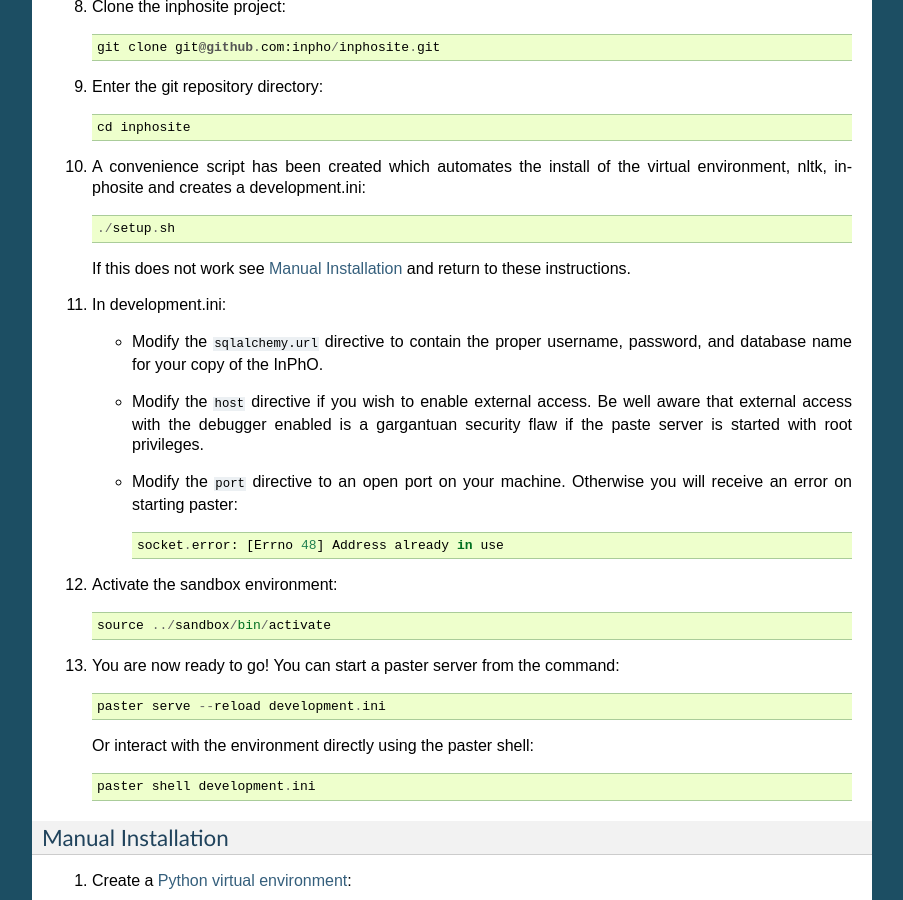
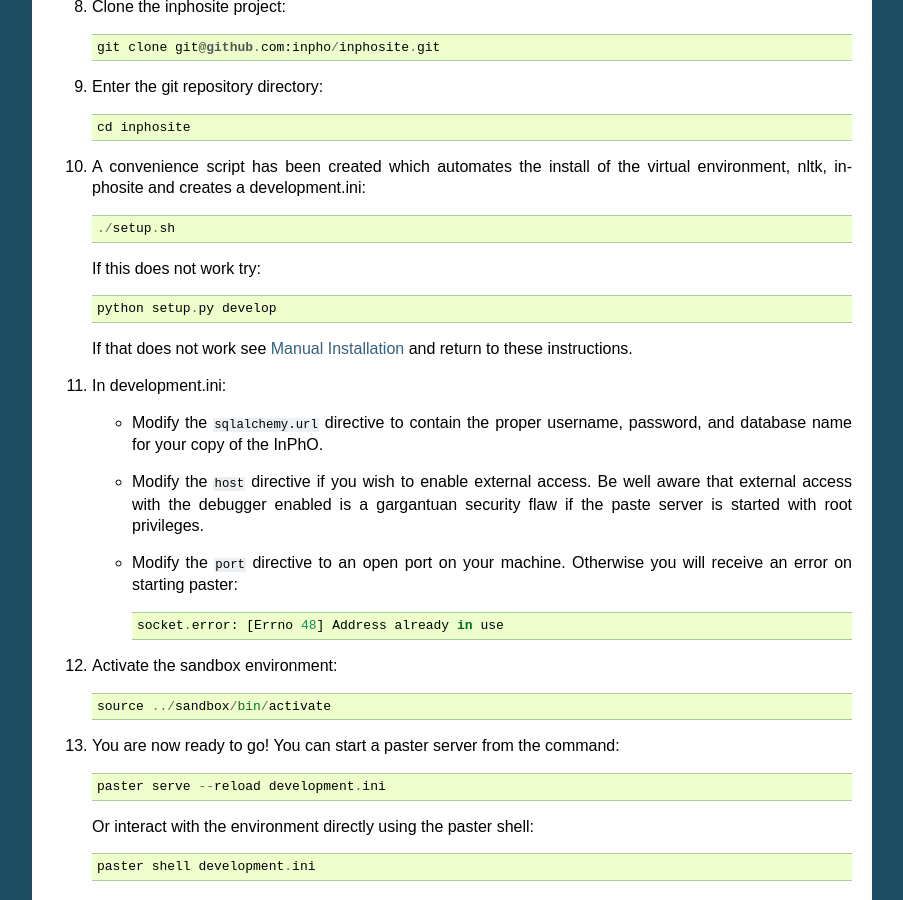
Before and after one commit to inpho/inphosite, a Sphinx documentation site: the page built from docs/source/install.rst, in a window 1280 px wide and 900 px high, scrolled down 978 px. Shown: the whole window, without its empty margins (198-1101 px from the left). Built offline with Sphinx 7.4.7, drawn with Linux system fonts in a browser that asks for light colours.

Commit message:
Update install.rst

```diff
--- a/docs/source/install.rst
+++ b/docs/source/install.rst
@@ -61,7 +61,11 @@ To begin working with the inphosite code:
 
         ./setup.sh
 
-    If this does not work see `Manual Installation`_ and return to these
+    If this does not work try::
+
+        python setup.py develop
+
+    If that does not work see `Manual Installation`_ and return to these
     instructions.
 
 #.  In development.ini:
```
